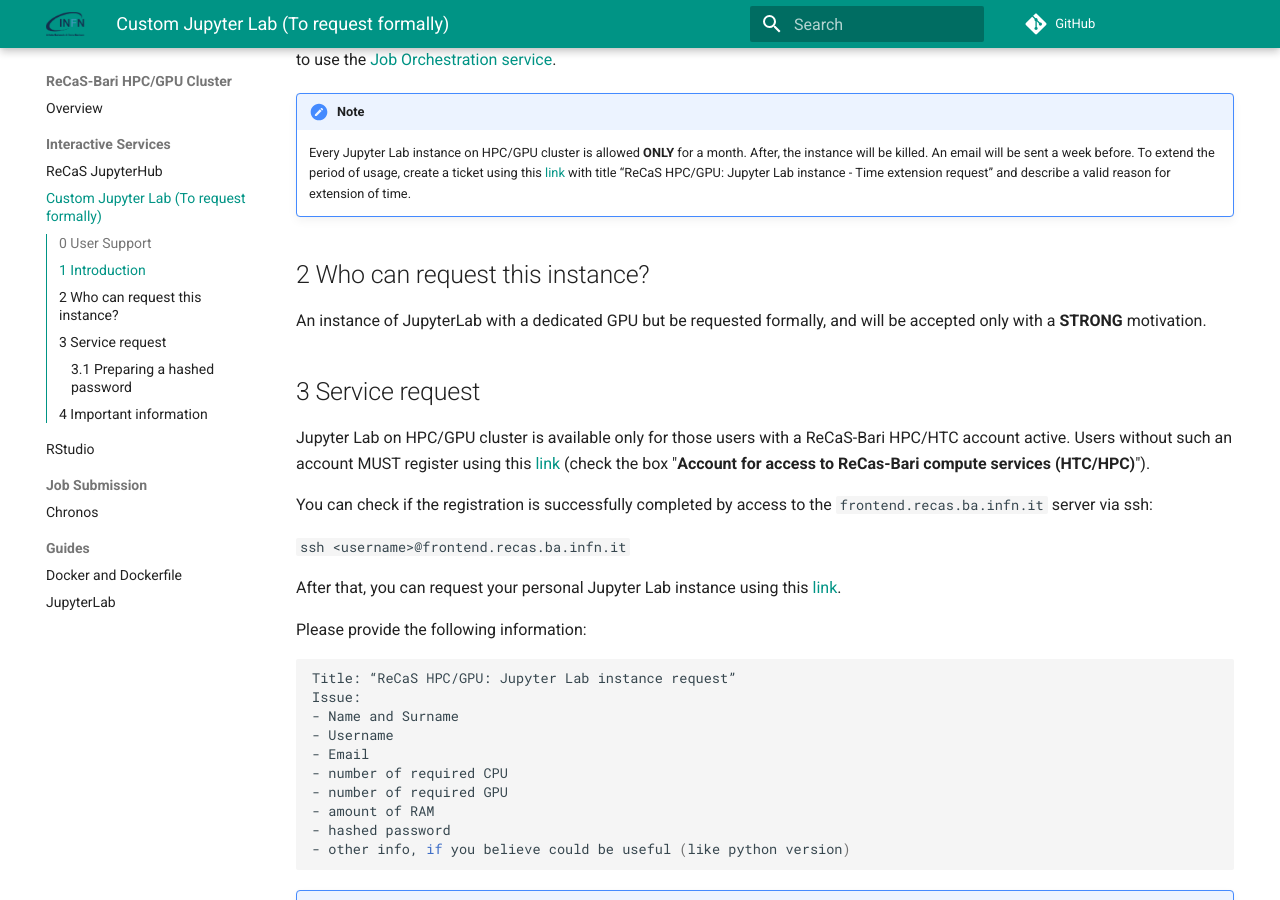
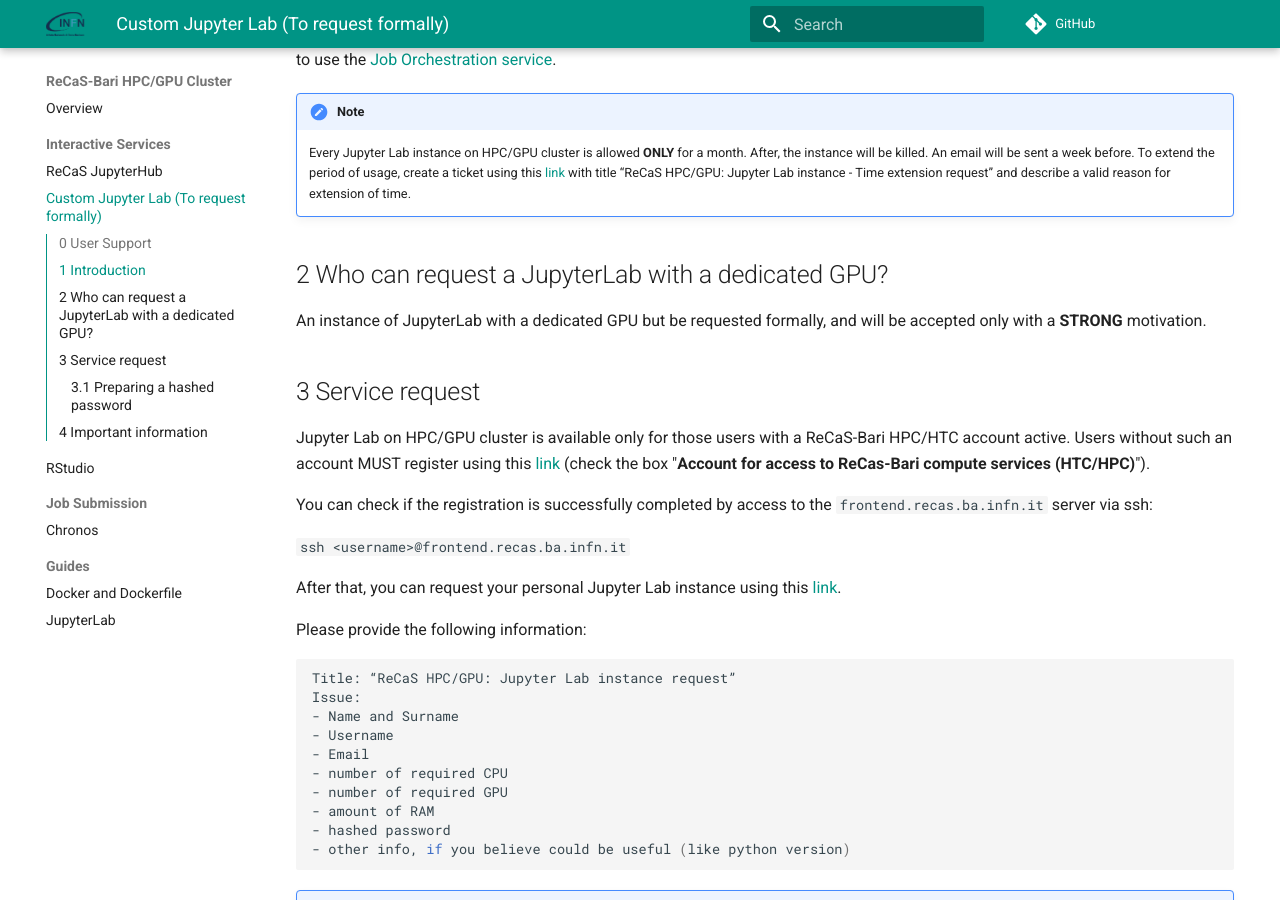
Before and after one commit to jvino/cluster-hpc-gpu-guides, an MkDocs documentation site: the page built from docs/interactive_services/jupyter_lab.md, in a window 1280 px wide and 900 px high, scrolled down 644 px. Built offline with MkDocs 1.6.1 and Material for MkDocs 9.7.7, drawn with Linux system fonts in a browser that asks for light colours; comment, search, counter and statistics services are not loaded.

Commit message:
new JupyterHub guides

```diff
--- a/docs/interactive_services/jupyter_lab.md
+++ b/docs/interactive_services/jupyter_lab.md
@@ -20,7 +20,7 @@
 !!! note
     Every Jupyter Lab instance on HPC/GPU cluster is allowed **ONLY** for a month. After, the instance will be killed. An email will be sent a week before. To extend the period of usage, create a ticket using this [link](https://www.recas-bari.it/index.php/en/recas-bari-servizi-en/support-request) with title “ReCaS HPC/GPU: Jupyter Lab instance - Time extension request” and describe a valid reason for extension of time.
 
-## 2 Who can request this instance?
+## 2 Who can request a JupyterLab with a dedicated GPU?
 
 An instance of JupyterLab with a dedicated GPU but be requested formally, and will be accepted only with a **STRONG** motivation.
 
```
